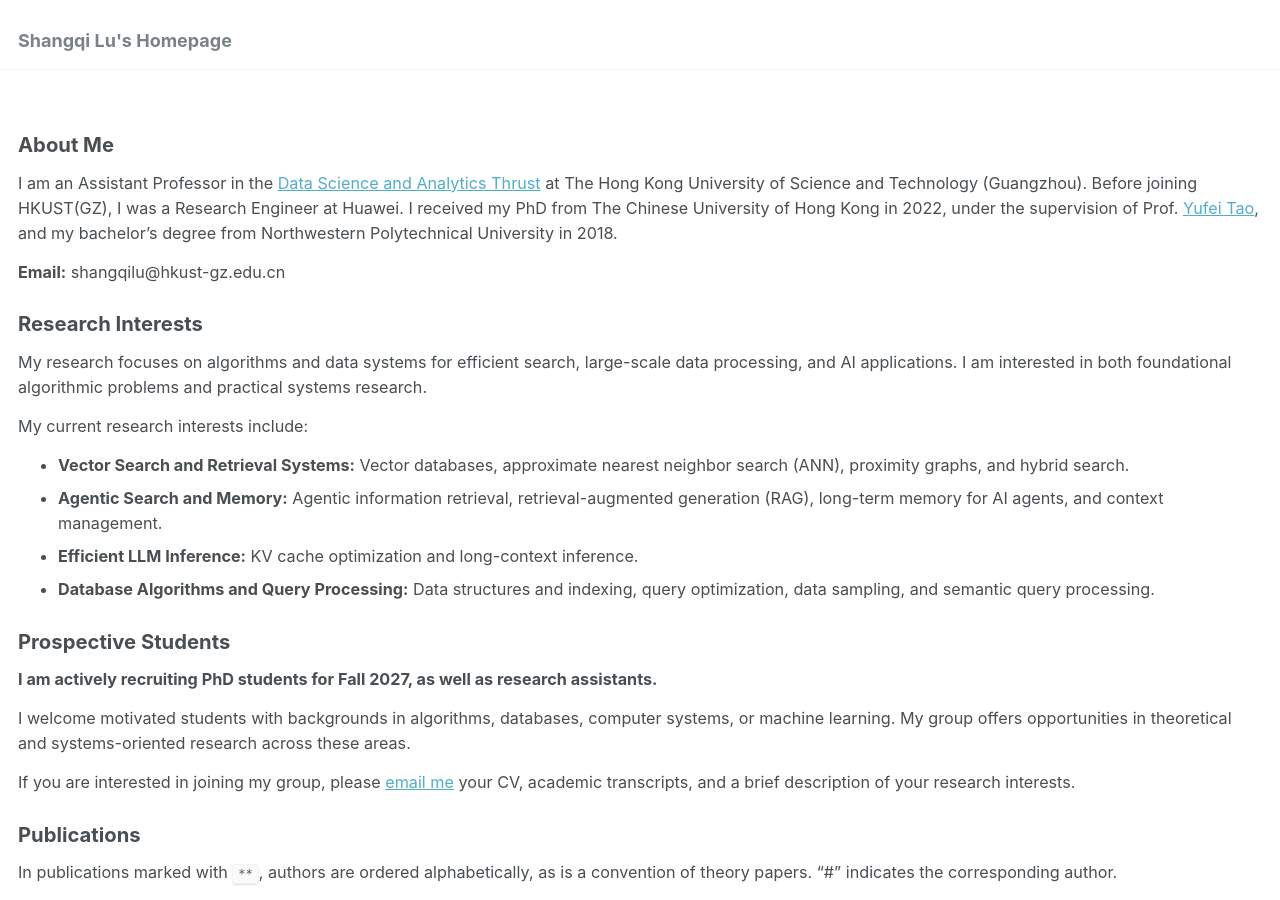
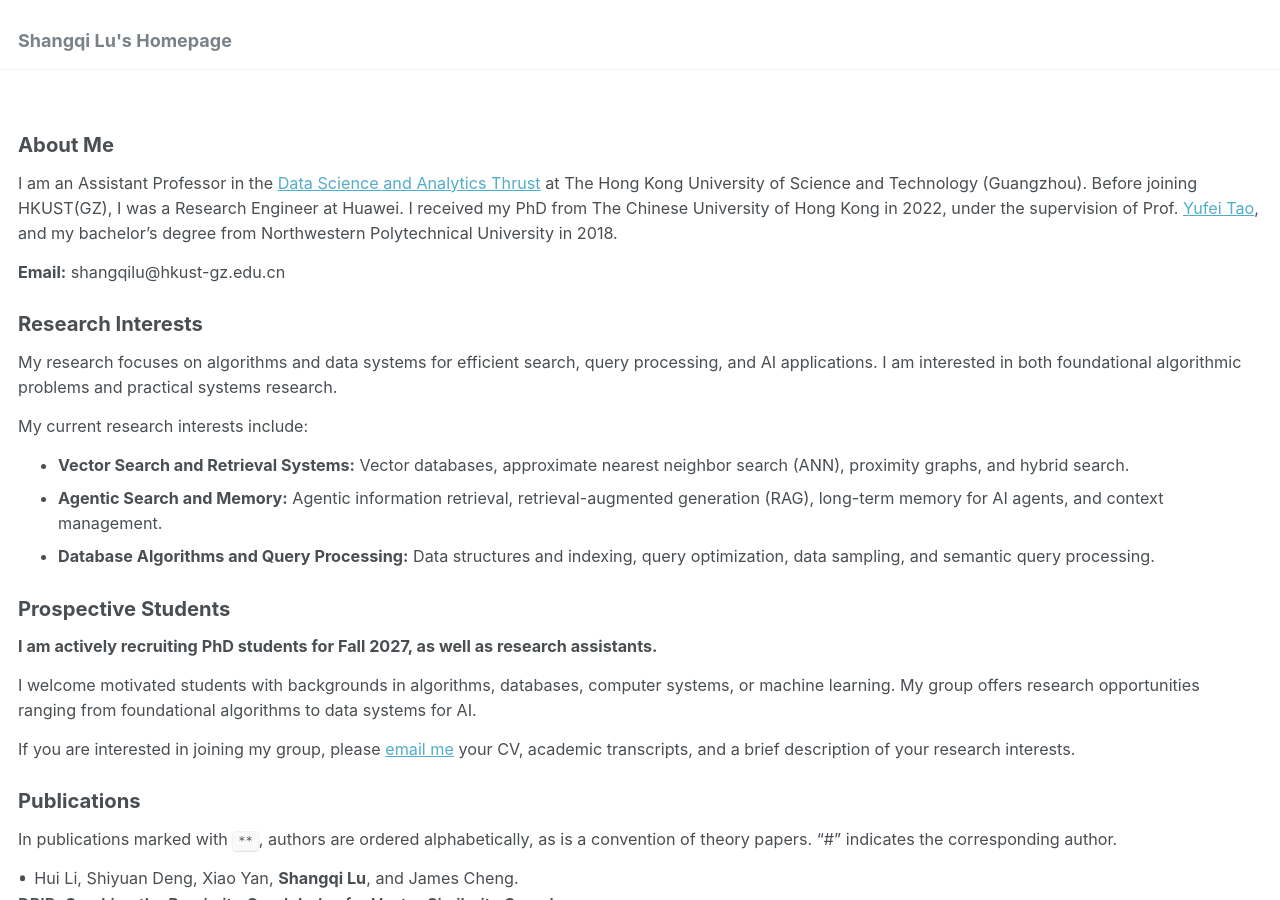
Before and after one commit to shangqilu/shangqilu.github.io, a Jekyll site: the page built from _pages/about.md, in a window 1280 px wide and 900 px high. Built offline with Jekyll 4.4.1, drawn with Linux system fonts in a browser that asks for light colours.

Commit message:
Focus research interests on search and data systems for AI

```diff
--- a/_pages/about.md
+++ b/_pages/about.md
@@ -22,20 +22,19 @@ I am an Assistant Professor in the [Data Science and Analytics Thrust](https://d
 
 ### Research Interests
 
-My research focuses on algorithms and data systems for efficient search, large-scale data processing, and AI applications. I am interested in both foundational algorithmic problems and practical systems research.
+My research focuses on algorithms and data systems for efficient search, query processing, and AI applications. I am interested in both foundational algorithmic problems and practical systems research.
 
 My current research interests include:
 
 - **Vector Search and Retrieval Systems:** Vector databases, approximate nearest neighbor search (ANN), proximity graphs, and hybrid search.
 - **Agentic Search and Memory:** Agentic information retrieval, retrieval-augmented generation (RAG), long-term memory for AI agents, and context management.
-- **Efficient LLM Inference:** KV cache optimization and long-context inference.
 - **Database Algorithms and Query Processing:** Data structures and indexing, query optimization, data sampling, and semantic query processing.
 
 ### Prospective Students
 
 **I am actively recruiting PhD students for Fall 2027, as well as research assistants.**
 
-I welcome motivated students with backgrounds in algorithms, databases, computer systems, or machine learning. My group offers opportunities in theoretical and systems-oriented research across these areas.
+I welcome motivated students with backgrounds in algorithms, databases, computer systems, or machine learning. My group offers research opportunities ranging from foundational algorithms to data systems for AI.
 
 If you are interested in joining my group, please [email me](mailto:shangqilu@hkust-gz.edu.cn) your CV, academic transcripts, and a brief description of your research interests.
 
```
